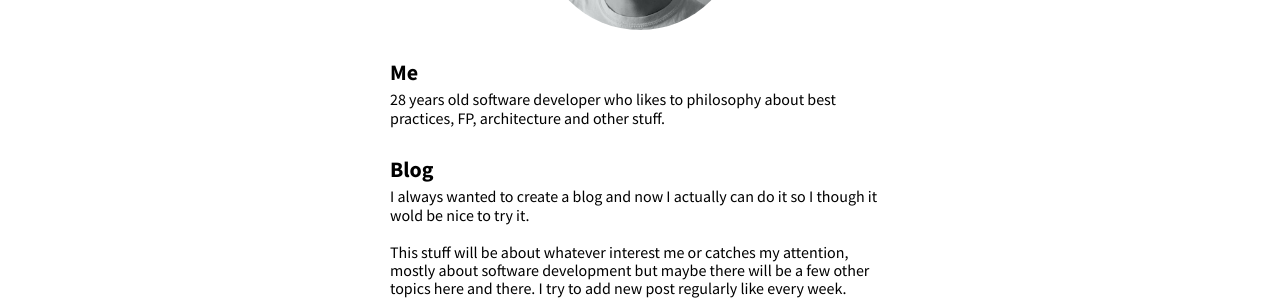
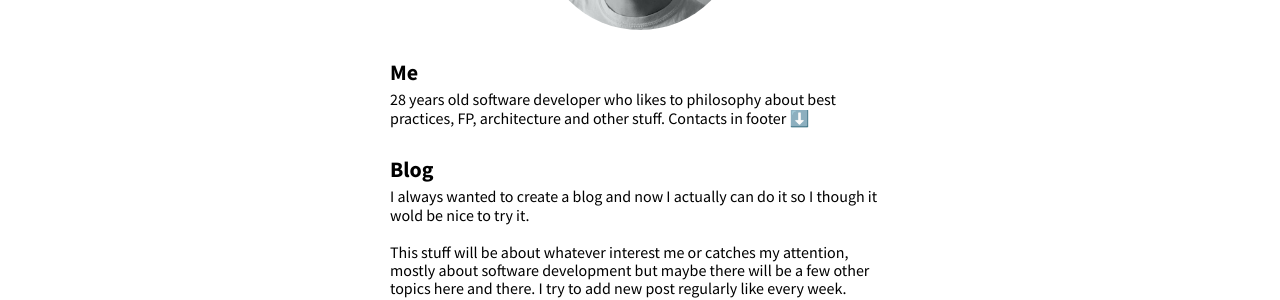
Before and after one commit to AdamGonda/adamgonda.com, a Jekyll site: the page built from about.html, in a window 1280 px wide. Shown: the part 340-640 px from the top of the page. Built offline with Jekyll 4.4.1, drawn with Linux system fonts in a browser that asks for light colours.

Commit message:
update about

```diff
--- a/about.html
+++ b/about.html
@@ -12,6 +12,7 @@ layout: default
       <p>
         28 years old software developer who likes to philosophy
         about best practices, FP, architecture and other stuff.
+        Contacts in footer ⬇️
       </p>
     </div>
     <div>
```
